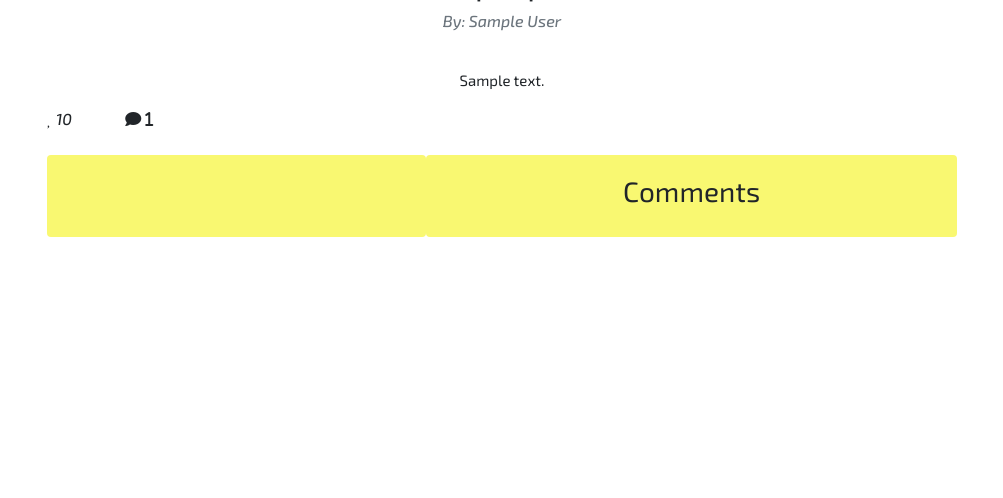
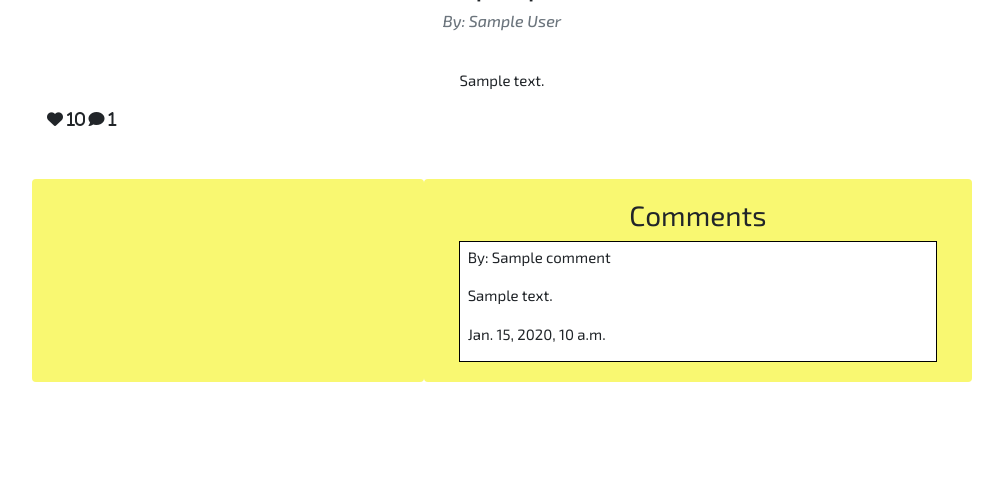
Before and after one commit to Code-Institute-Submissions/gabriele-andolina-the-underwater-gang_OctResub, a Django app: template templates/post_content.html in a window 1280 px wide. Shown: the part 820-1318 px from the top of the page, without its empty margins (138-1141 px from the left). Before the commit the page ends 1057 px from the top, so only its background shows below. Run offline with Django 3.2, Linux system fonts and the light colour scheme; the template is opened without the code that fills it: most values are stand-ins (such as "Sample title", 1, 10 or a date in 2020); grey boxes marked "Sample" are stand-in pictures; some libraries are stand-ins or nearby versions.

Commit message:
Fix issue of Font Awesome icons showing as squares in templates/post_content.html

```diff
--- a/requirements.txt
+++ b/requirements.txt
@@ -5,9 +5,9 @@ dj3-cloudinary-storage==0.0.6
 Django==3.2.13
 django-allauth==0.51.0
 django-crispy-forms==1.14.0
-django-fontawesome-5==1.0.18
+django-fontawesome-6==6.1.1
 django-summernote==0.8.20.0
-fontawesome-free==5.15.4
+fontawesomefree==6.1.1
 gunicorn==20.1.0
 oauthlib==3.2.0
 psycopg2==2.9.3
--- a/static/css/style.css
+++ b/static/css/style.css
@@ -137,19 +137,18 @@ footer a {
 
 /******************** Comments Section ********************/
 
-.comments-section {
+.comment-card {
     background-color: #F9F871;
+    border: none;
 }
 
-.comment-card {
-    background-color: white;
-    border: none;
-    background-color: #F9F871;
-}
-
-.comment-title {
+.comment-header {
     text-align: center;
 }
 
+.comment-body {
+    border: solid 1px black;
+    background-color: white;
+}
 
 /******************** Media Queries ********************/
--- a/templates/base.html
+++ b/templates/base.html
@@ -11,6 +11,7 @@
     <link rel="stylesheet" href="https://cdn.jsdelivr.net/npm/bootstrap@4.6.1/dist/css/bootstrap.min.css" integrity="sha384-zCbKRCUGaJDkqS1kPbPd7TveP5iyJE0EjAuZQTgFLD2ylzuqKfdKlfG/eSrtxUkn" crossorigin="anonymous">
     <link rel="stylesheet" href="https://cdnjs.cloudflare.com/ajax/libs/font-awesome/5.15.4/css/all.min.css">
     <link rel="stylesheet" href="{% static 'css/style.css' %}">
+
     <title>The Underwater Gang | Your Trusted Diving Community</title>
 </head>
 
@@ -73,7 +74,7 @@
         </div>
     </footer>
 
-<script src="https://kit.fontawesome.com/9a436ed8da.js" crossorigin="anonymous"></script>
+<script src="https://kit.fontawesome.com/af75475c99.js" crossorigin="anonymous"></script>
 <script src="https://cdnjs.cloudflare.com/ajax/libs/jquery/3.5.1/jquery.slim.min.js"></script>
 <script src="https://cdnjs.cloudflare.com/ajax/libs/popper.js/1.16.1/umd/popper.min.js"></script>
 <script src="https://cdnjs.cloudflare.com/ajax/libs/twitter-bootstrap/4.6.0/js/bootstrap.min.js"></script>
--- a/templates/post_content.html
+++ b/templates/post_content.html
@@ -26,40 +26,49 @@
                     <p class="card-text">
                         {{ post.content | safe }}
                     </p>
-                    <div class="row">
-                        <div class="col-1">
-                            <i class="fa-light fa-heart"> {{ post.likes_tally }}</i>
-                        </div>
-                        <div class="col-1">
+                    <div class="row mb-4">
+                        <div class="col">
+                            <i class="fa fa-thin fa-heart"> {{ post.likes_tally }}</i>
                             {% with total=comments.count %}
                             <i class="fa-solid fa-comment"> {{ total }}</i>
                             {% endwith %}
                         </div>
                     </div>
 
-                    <div class="container">
                     <div class="row">
-
                         <div class="col-md-5 mt-4 card comment-card">
                             <div class="card-body">
+                                {% if commented %}
+                                <div class="alert alert-info" role="alert">
+                                    Your comment has been successfully submitted and is now awaiting approval.
+                                </div>
+                                {% else %}
+
                                 {% if user.is_authenticated %}
                                 <h3 class="comment-title">Let us know what you think!</h3>
                                 <p>Diver: {{ user.username }}</p>
                                 <form method="post">
                                     {{ comment_form | crispy }}
                                     {% csrf_token %}
-                                        <button type="submit" class="btn btn-light comment-btn">Post</button>
+                                    <button type="submit" class="btn btn-light comment-btn">Submit</button>
                                 </form>
+                                {% endif %}
                                 {% endif %}
                             </div>
                         </div>
                         <div class="col-md-7 mt-4 card comment-card">
                             <div class="card-body">
-                                    <h3 class="comment-title">Comments</h3>
+                                <h3 class="comment-header">Comments</h3>
+                                {% for comment in comments %}
+                                <div class="card-text text-left comment-body pt-1 pl-2">
+                                    <p>By: {{ comment.name }}</p>
+                                    <p>{{ comment.content }}</p>
+                                    <p>{{ comment.created_on}}</p>
+                                </div>
+                                {% endfor%}
                             </div>
                         </div>
 
-                        </div>
                     </div>
 
 
--- a/the_underwater_gang/settings.py
+++ b/the_underwater_gang/settings.py
@@ -13,6 +13,7 @@ https://docs.djangoproject.com/en/3.2/ref/settings/
 from pathlib import Path
 import os
 import dj_database_url
+import sys
 
 if os.path.isfile("env.py"):
     import env
@@ -35,6 +36,8 @@ ALLOWED_HOSTS = ["the-underwater-gang.herokuapp.com", "localhost"]
 
 # Application definition
 
+sys.modules['fontawesome_free'] = __import__('fontawesome-free')
+
 INSTALLED_APPS = [
     'django.contrib.admin',
     'django.contrib.auth',
@@ -50,6 +53,7 @@ INSTALLED_APPS = [
     'cloudinary',
     'django_summernote',
     'crispy_forms',
+    'fontawesome_free',
     'blog',
 ]
 
```
Also changed, not shown: blog/views.py (+16 -3 lines). Lines whose indentation alone changed are shown as unchanged.
